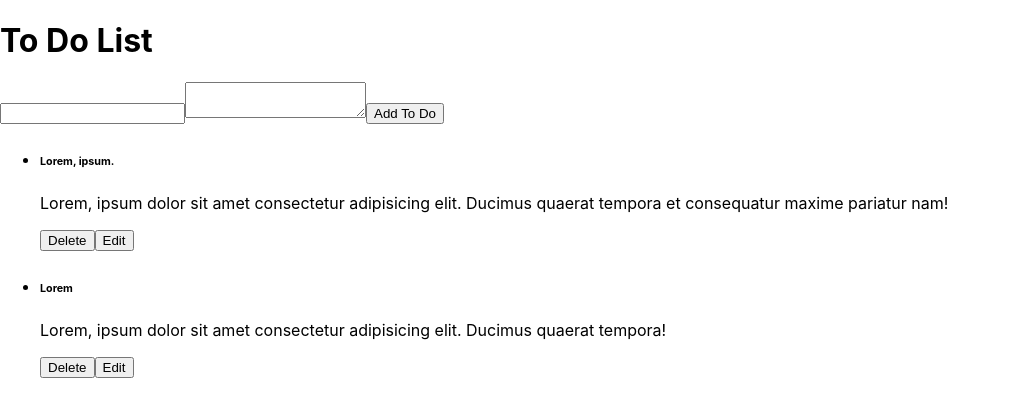
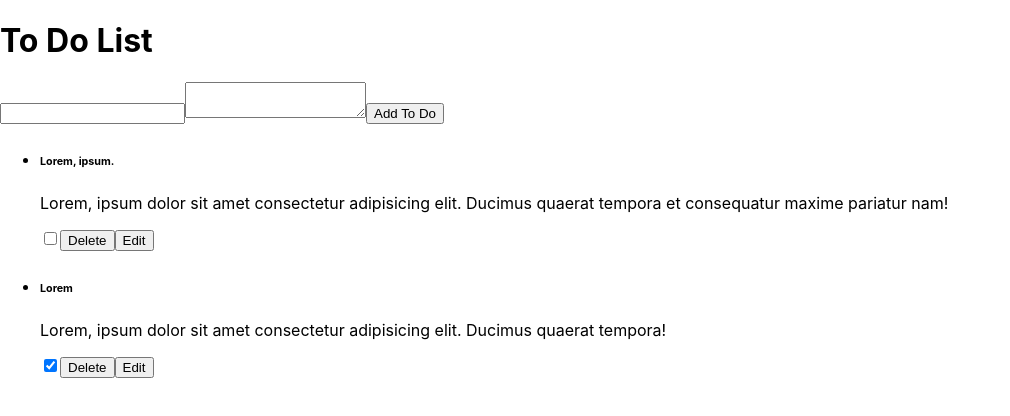
Before and after one commit to GradooC/ToDo, a React (Create React App) app: page / in a window 1280 px wide. Shown: the top 416 px of the page, without its empty margins (0-1010 px from the left). Built offline with nearby package versions, Linux system fonts and the light colour scheme.

Commit message:
Реализована сортировка и возможность пометить задание как выполненное

```diff
--- a/src/components/Container/Container.jsx
+++ b/src/components/Container/Container.jsx
@@ -9,13 +9,15 @@ const initState = [
         id: 0,
         title: 'Lorem, ipsum.',
         body:
-            'Lorem, ipsum dolor sit amet consectetur adipisicing elit. Ducimus quaerat tempora et consequatur maxime pariatur nam!'
+            'Lorem, ipsum dolor sit amet consectetur adipisicing elit. Ducimus quaerat tempora et consequatur maxime pariatur nam!',
+        isCompleted: false
     },
     {
         id: 1,
         title: 'Lorem',
         body:
-            'Lorem, ipsum dolor sit amet consectetur adipisicing elit. Ducimus quaerat tempora!'
+            'Lorem, ipsum dolor sit amet consectetur adipisicing elit. Ducimus quaerat tempora!',
+        isCompleted: true
     }
 ]
 
@@ -24,9 +26,12 @@ export const Container = () => {
     const [title, setTitle] = useState('')
     const [body, setBody] = useState('')
 
-    const removeItem = id => {
-        const filteredTodos = todos.filter((todo) => todo.id !== id)
-        setTodos(filteredTodos)
+    const updateItem = (id, newProps) => {
+        const updatedItemIndex = todos.findIndex((todo) => todo.id !== id)
+        const newTodos = todos.map((todo) =>
+            todo.id === updatedItemIndex ? { ...todo, ...newProps } : todo
+        )
+        setTodos(newTodos)
     }
 
     const handleOnSubmit = (e) => {
@@ -36,7 +41,8 @@ export const Container = () => {
         const newTodo = {
             id: newItemId,
             title,
-            body
+            body,
+            isCompeted: false
         }
         setTitle('')
         setBody('')
@@ -51,13 +57,22 @@ export const Container = () => {
         setBody(e.target.value)
     }
 
-    const deleteItem = (id) => removeItem(id)
+    const handleComplete = (id) => {
+        const editingTodo = todos.find((todo) => todo.id === id)
+        updateItem(id, { isCompleted: !editingTodo.isCompleted })
+    }
 
-    const editItem = id => {
-        const editingTodo = todos.find((todo) => todo.id === id)
-        setTitle(editingTodo.title)
-        setBody(editingTodo.body)
-        removeItem(id)
+    const deleteItem = (id) => {
+        const filteredTodos = todos.filter((todo) => todo.id !== id)
+        setTodos(filteredTodos)
+    }
+
+    const editItem = (id) => {
+        const editedTodo = todos.find((todo) => todo.id === id)
+        const filteredTodos = todos.filter((todo) => todo.id !== id)
+        setTitle(editedTodo.title)
+        setBody(editedTodo.body)
+        setTodos(filteredTodos)
     }
 
     return (
@@ -80,12 +95,15 @@ export const Container = () => {
                 </form>
             </div>
             <ul className={style.todoList}>
-                {todos.map((todo) => (
+                {[...todos]
+                    .sort((a, b) => -a.title.localeCompare(b.title))
+                    .map((todo) => (
                         <TodoItem
                             key={todo.id}
                             todo={todo}
                             deleteHandler={deleteItem}
                             editHandler={editItem}
+                            completeHandler={handleComplete}
                         />
                     ))}
             </ul>
--- a/src/components/TodoItem/TodoItem.jsx
+++ b/src/components/TodoItem/TodoItem.jsx
@@ -3,9 +3,10 @@ import React from 'react'
 import style from './style.module.css'
 
 export const TodoItem = ({
-    todo: { title, body, id },
+    todo: { title, body, id, isCompleted },
     deleteHandler,
-    editHandler
+    editHandler,
+    completeHandler
 }) => {
     const handleDelete = () => {
         deleteHandler(id)
@@ -14,10 +15,16 @@ export const TodoItem = ({
     const handleEdit = () => {
         editHandler(id)
     }
+
+    const handleComplete = () => {
+        completeHandler(id)
+    }
+
     return (
         <li className={style.todoItem}>
             <h6>{title}</h6>
             <p>{body}</p>
+            <input type="checkbox" name="competed" id="" onChange={handleComplete} checked={isCompleted} />
             <button onClick={handleDelete}>Delete</button>
             <button onClick={handleEdit}>Edit</button>
         </li>
```
Lines whose indentation alone changed are shown as unchanged.
